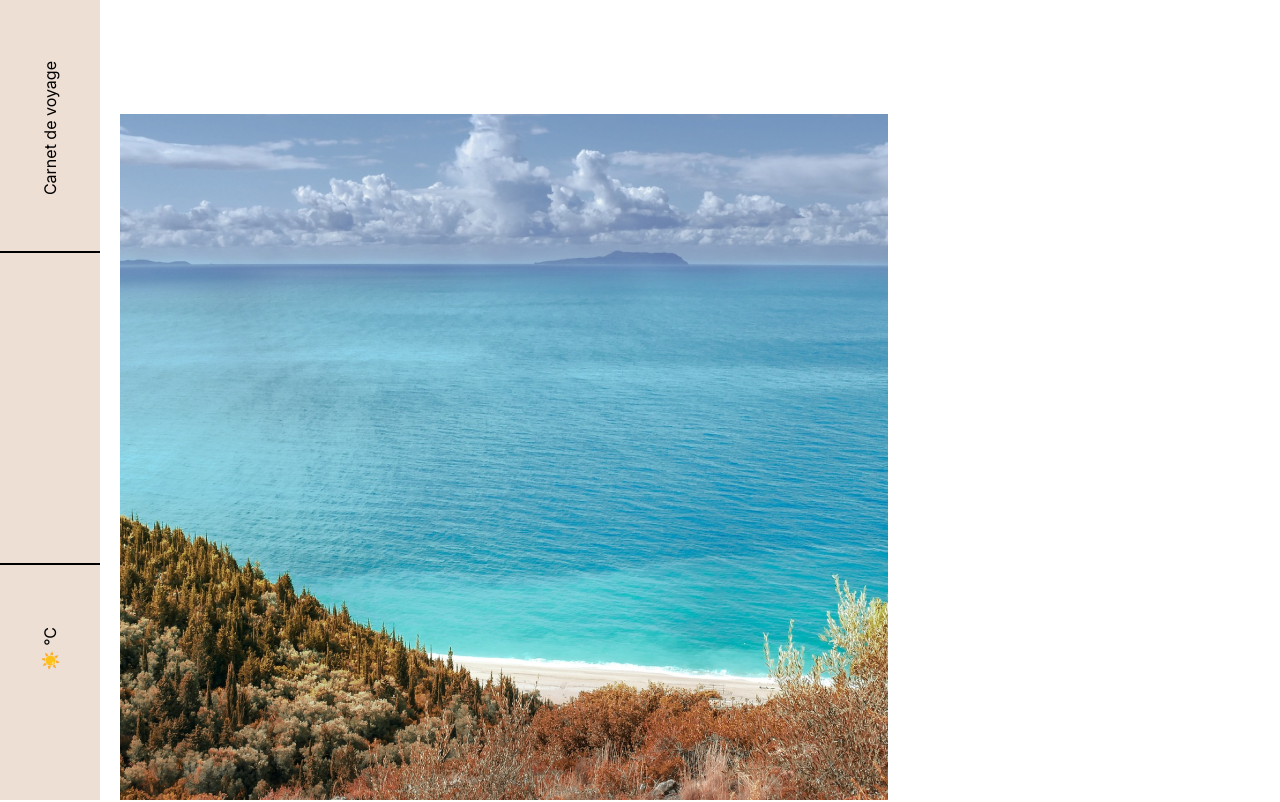
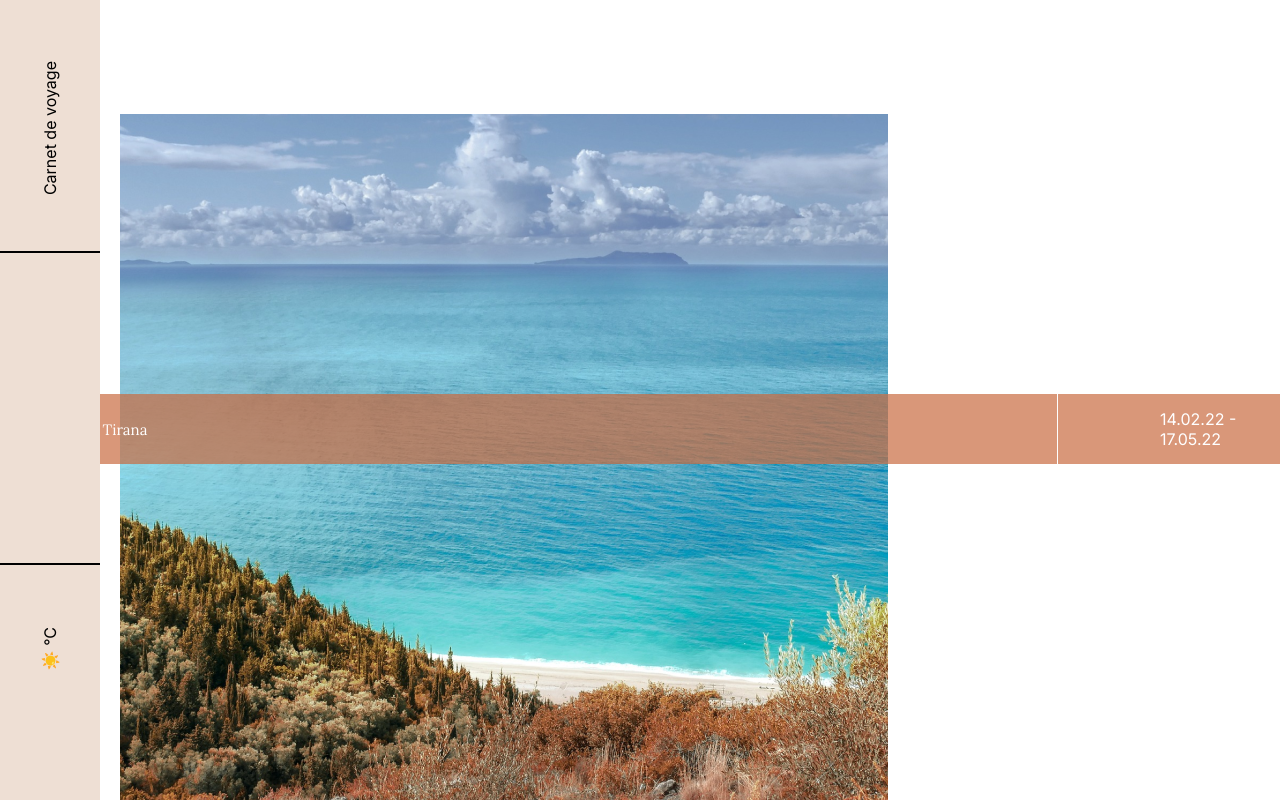
Before and after one commit to KatiaZd/Angular-BlogVoyage, an Angular app: page / in a window 1280 px wide. Shown: the top 802 px of the page. Built offline with nearby package versions, Linux system fonts and the light colour scheme; no server answers.

Commit message:
CSS, last image

```diff
--- a/src/app/components/header/header.component.css
+++ b/src/app/components/header/header.component.css
@@ -8,6 +8,7 @@ header {
     -webkit-box-align: center;
       -ms-flex-align: center;
           align-items: center;
+    z-index: 100;
 }
 
 h1 {
--- a/src/app/components/header/header.component.ts
+++ b/src/app/components/header/header.component.ts
@@ -19,6 +19,4 @@ export class HeaderComponent implements OnInit {
       console.log(this.data);
     });
   }
-
-
 }
--- a/src/app/components/img-article/img-article.component.ts
+++ b/src/app/components/img-article/img-article.component.ts
@@ -1,4 +1,6 @@
 import { Component } from '@angular/core';
+import { ActivatedRoute } from '@angular/router';
+import { ARTICLES, IArticles } from 'src/app/mocks/articles.mock';
 
 @Component({
   selector: 'app-img-article',
@@ -7,4 +9,13 @@ import { Component } from '@angular/core';
 })
 export class ImgArticleComponent {
 
+  imgArticle: IArticles [] = [];
+
+  constructor(private router: ActivatedRoute) { }
+
+  ngOnInit() {
+    const id = this.router.snapshot.paramMap.get('id');
+    this.imgArticle = ARTICLES.filter(articles => articles.id === Number(id));
+  }
+
 }
--- a/src/app/components/last-article/last-article.component.css
+++ b/src/app/components/last-article/last-article.component.css
@@ -3,6 +3,50 @@ img {
     width: 100%;
     margin: 114px 20px 76px 20px;
 }
+
+.countryDate {
+    /* color: white; */
+    /* position: relative; */
+    position: absolute;
+    width: 100%;
+    height: 70px;
+    left: 20px;
+    top: 394px;
+    background: rgba(201, 107, 65, 0.7);
+    color: white;
+    grid-template-columns: 10fr 1fr 1fr;
+    grid-gap: 1px;
+    -webkit-box-align: center;
+        -ms-flex-align: center;
+            align-items: center;
+    display: grid;
+
+    padding-left: 16px;
+
+}
+
+.lora {
+    font-family: 'Lora', serif;
+    font-size: 15px;
+
+}
+
+.date {
+    width: 125px;
+    margin-right: 15px;
+}
+
+.separator {
+    height: 100%; /* prendre toute la hauteur de la div */
+    width: 1px; /* largeur de la barre de séparation */
+    background-color: white; /* couleur de la barre de séparation */
+  }
+
+/* .background {
+ top: -136px;
+    left: 36px;
+
+} */
 
 
 
--- a/src/app/components/last-article/last-article.component.html
+++ b/src/app/components/last-article/last-article.component.html
@@ -1,9 +1,10 @@
 <a routerLink="articles">
   <div *ngFor="let image of lastArticle">
     <img src="{{ image.mainImage }}" alt="Paysage" />
-    <div>
-      <p>{{ image.country }}</p>
-      <p>
+    <div class="countryDate">
+      <p class="background lora">{{ image.country }} - {{ image.city}}</p>
+      <div class="separator"></div>
+      <p class="background date">
         {{ image.startDate | date : "dd.MM.yy" }} -
         {{ image.endDate | date : "dd.MM.yy" }}
       </p>
```
